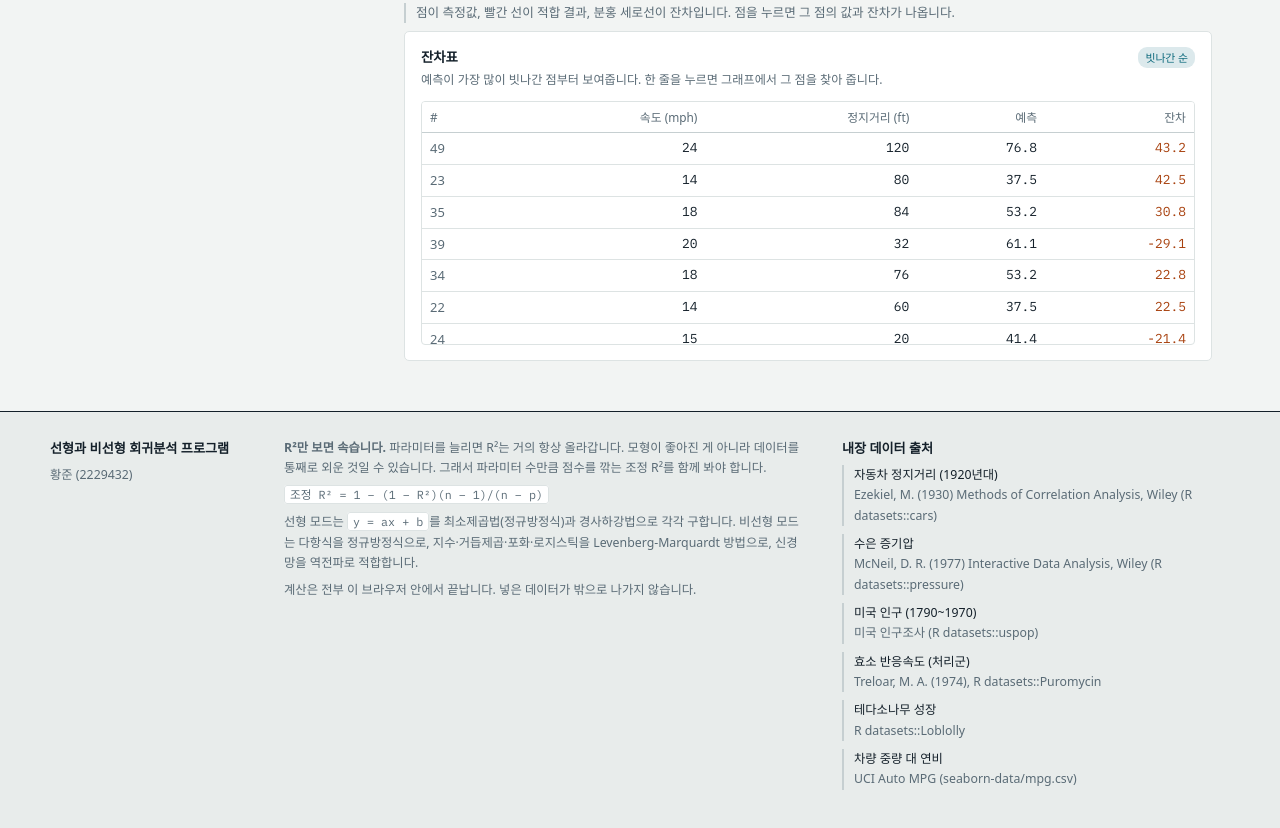
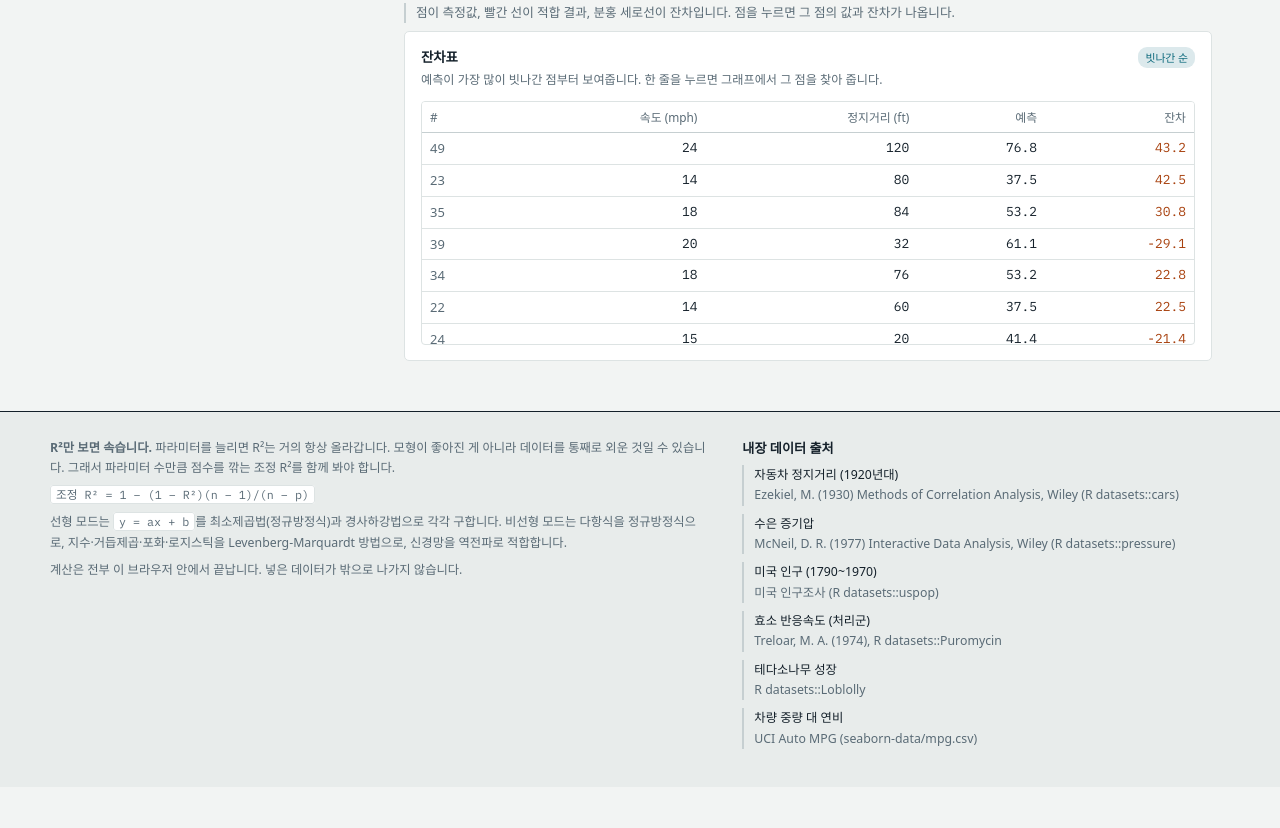
Before and after one commit to hwangjunkr/regression, a plain HTML site: page index.html in a window 1280 px wide. Shown: the part 856-1684 px from the top of the page. After the commit the page ends 1643 px from the top, so only its background shows below. Drawn offline with Linux system fonts and the light colour scheme; a web font is replaced by a local one.

Commit message:
사이트 꼬리말의 제출 정보 칸 삭제

```diff
--- a/index.html
+++ b/index.html
@@ -183,7 +183,7 @@ body{margin:0;background:var(--paper);color:var(--ink);
   padding:26px 18px calc(30px + env(safe-area-inset-bottom,0px))}
 .footin{max-width:1180px;margin:0 auto;display:grid;grid-template-columns:1fr;gap:20px;
   font-size:.77rem;line-height:1.65;color:var(--soft)}
-@media (min-width:900px){.footin{grid-template-columns:200px minmax(0,1.35fr) minmax(0,1fr);gap:34px}}
+@media (min-width:900px){.footin{grid-template-columns:minmax(0,1.35fr) minmax(0,1fr);gap:34px}}
 .footin p{margin:0 0 7px}
 .fid-t{color:var(--ink);font-weight:600;font-size:.82rem;margin-bottom:6px!important}
 .fid a,.fsrc a{color:var(--sea);text-decoration:none;border-bottom:1px solid color-mix(in srgb,var(--sea) 35%,transparent)}
@@ -363,7 +363,7 @@ table.tbl tr.sel{background:var(--wash)}
 
 <footer class="foot">
   <div class="footin">
-    <div class="fid">
+    <div class="fid" hidden>
       <p class="fid-t" id="fid-course"></p>
       <p id="fid-term"></p>
       <p id="fid-author" hidden></p>
@@ -387,10 +387,10 @@ table.tbl tr.sel{background:var(--wash)}
    비워 두면 그 줄은 나타나지 않습니다.
    ════════════════════════════════════════════════════════ */
 const SITE={
-  course:"선형과 비선형 회귀분석 프로그램",
+  course:"",
   term:"",
-  author:"황준",
-  studentId:"2229432",
+  author:"",
+  studentId:"",
   repo:""         // 비워 두면 GitHub Pages 주소에서 자동으로 채워집니다
 };
 
```
